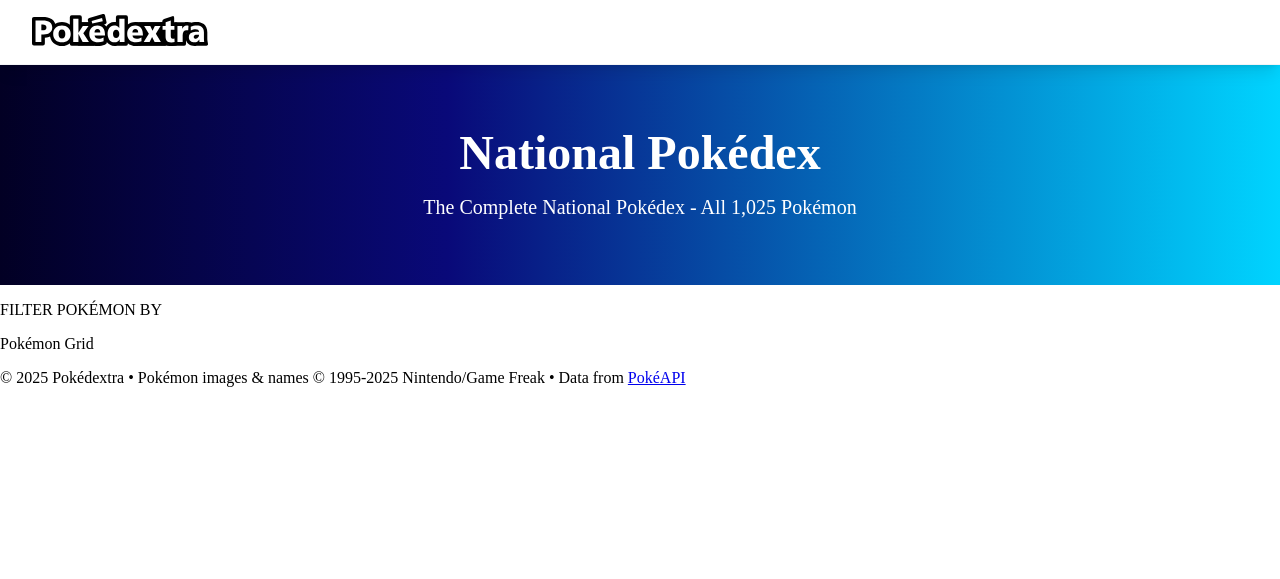
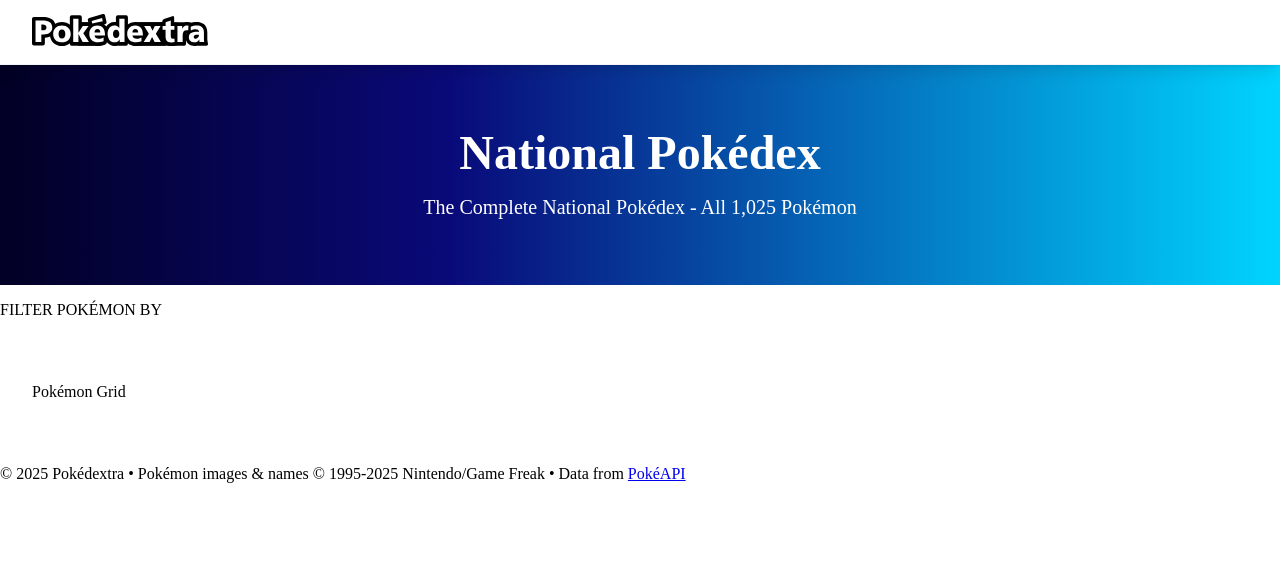
Before and after one commit to Pokedextra/pokedextra, a Flask app: page / in a window 1280 px wide. Shown: the top 579 px of the page. Run offline with Flask 3, Linux system fonts and the light colour scheme.

Commit message:
feature: add pokedex-main styling - added css to add pokedex-main padding and margin

```diff
--- a/app/static/css/styles.css
+++ b/app/static/css/styles.css
@@ -65,3 +65,10 @@
   font-size: 1.25rem;
   line-height: 1.75rem;
 }
+
+.pokedex-main {
+  padding: 2rem 2rem;
+  margin-left: auto;
+  margin-right: auto;
+  max-width: 80rem;
+}
--- a/app/templates/index.html
+++ b/app/templates/index.html
@@ -36,7 +36,7 @@
             <p>FILTER POKÉMON BY</p>
           </div>
         </nav>
-        <main>
+        <main class="pokedex-main">
           <div class="pokedex-grid">
             <p>Pokémon Grid</p>
           </div>
```
